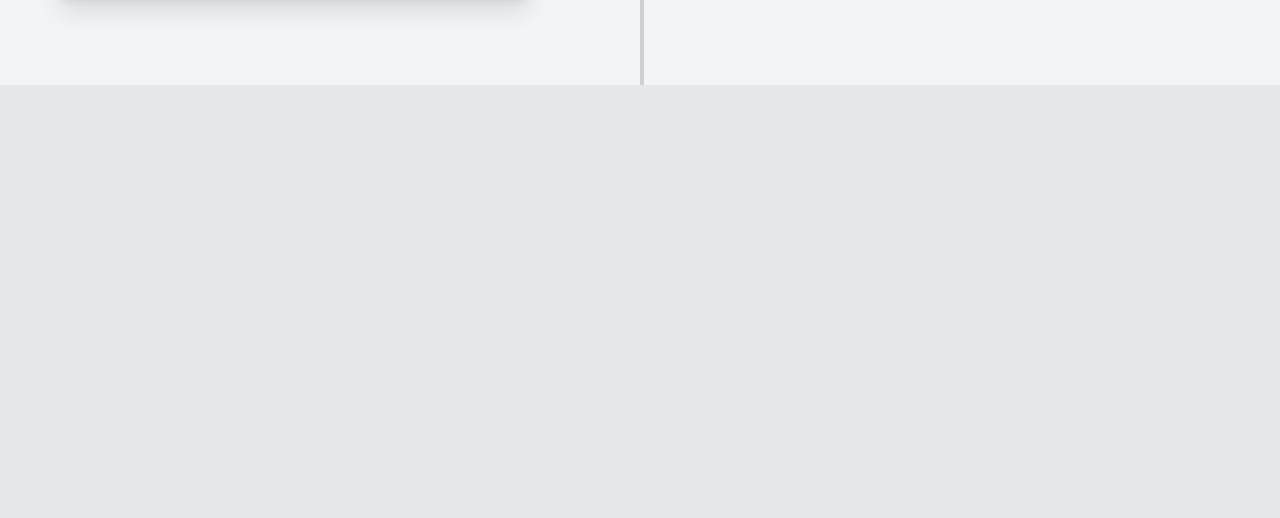
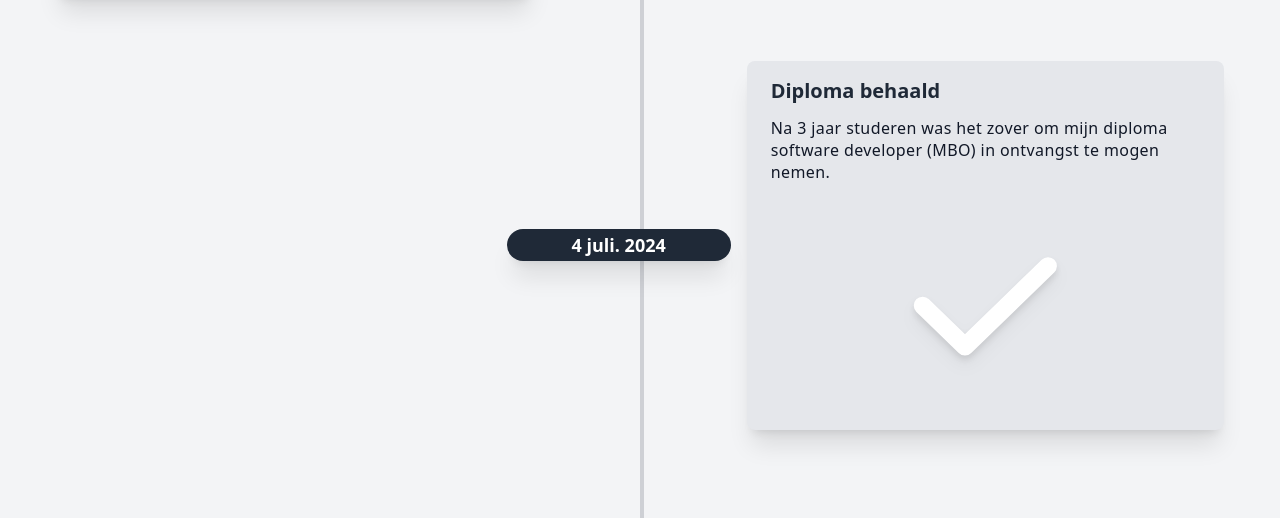
Before and after one commit to kw1c-BraakvandeSiemen/SimeonDev, a website: page public/pages/projecten.html in a window 1280 px wide. Shown: the part 7888-8406 px from the top of the page. Before the commit the page ends 7973 px from the top, so only its background shows below. Drawn offline with Linux system fonts and the light colour scheme.

Commit message:
updated timeline project page

```diff
--- a/public/pages/projecten.html
+++ b/public/pages/projecten.html
@@ -241,7 +241,7 @@
 							<p class="dark:text-slate-200 font-medium leading-snug tracking-wide text-white text-opacity-100">Dit jaar staat in het teken van goed voorbereiden op de examens. <br>Het examen bestaat uit het maken van een CRUD applicatie in Windows forms met C#, verder werken we met MVC (model/view/controller) structuur</p>
 							<svg xmlns="http://www.w3.org/2000/svg" fill="none" viewBox="0 0 24 24" stroke-width="1.5" stroke="currentColor" class="mt-4 w-1/2 mx-auto drop-shadow-lg dark:text-slate-100 text-white">
 								<path stroke-linecap="round" stroke-linejoin="round" d="M2.25 12.75V12A2.25 2.25 0 0 1 4.5 9.75h15A2.25 2.25 0 0 1 21.75 12v.75m-8.69-6.44-2.12-2.12a1.5 1.5 0 0 0-1.061-.44H4.5A2.25 2.25 0 0 0 2.25 6v12a2.25 2.25 0 0 0 2.25 2.25h15A2.25 2.25 0 0 0 21.75 18V9a2.25 2.25 0 0 0-2.25-2.25h-5.379a1.5 1.5 0 0 1-1.06-.44Z" />
-							  </svg>
+							</svg>
 						</div>
 					</div>
 
@@ -286,6 +286,21 @@
 							<img src="../images/spotmaster_logo.png" alt="C sharp logo" class="mt-4 w-2/3 lg:w-2/3 mx-auto drop-shadow" />
 						</div>
 					</div>
+
+					<!-- right timeline -->
+					<div class="mb-8 flex flex-col w-full md:flex-row items-center justify-between">
+						<div class="order-1 w-1/2"></div>
+						<div class="z-20 order-1 flex h-8 w-72 items-center rounded-full dark:bg-gray-200 bg-gray-800 shadow-xl">
+							<h2 class="dark:text-gray-800 mx-auto text-lg font-semibold text-white">4 juli. 2024</h2>
+						</div>
+						<div class="order-1 m-4 rounded-lg w-full bg-gray-200 dark:bg-slate-600 px-6 py-4 md:w-1/2 text-slate-200 shadow-xl">
+							<h3 class="dark:text-gray-100 mb-3 text-xl font-bold text-gray-800">Diploma behaald</h3>
+							<p class="dark:text-gray-100 leading-snug font-medium tracking-wide text-gray-900 text-opacity-100">Na 3 jaar studeren was het zover om mijn diploma software developer (MBO) in ontvangst te mogen nemen.</p>
+							<svg xmlns="http://www.w3.org/2000/svg" fill="none" viewBox="0 0 24 24" stroke-width="1.5" stroke="currentColor" class="mt-4 w-1/2 mx-auto drop-shadow-lg dark:text-slate-100 text-white">
+								<path stroke="currentColor" stroke-linecap="round" stroke-linejoin="round" stroke-width="2" d="M5 11.917 9.724 16.5 19 7.5"/>
+							</svg>
+						</div>
+					</div>
 				</div>
 			</div>
 		</main>
```
Also changed, not shown: public/styles/styles.css.
